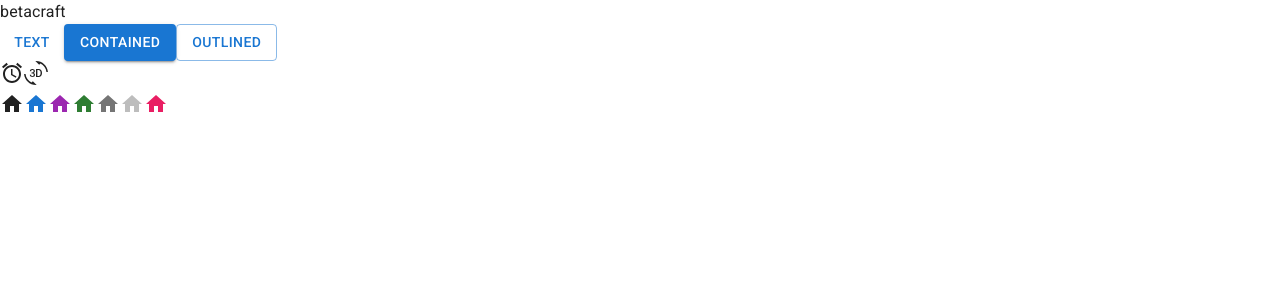
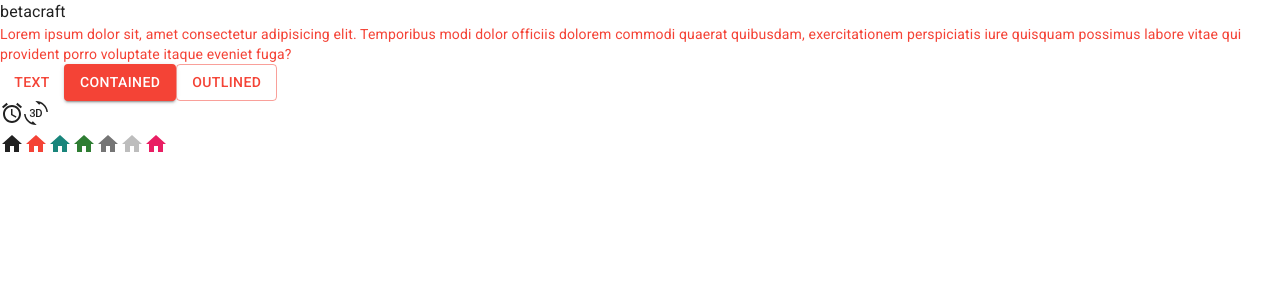
Before and after one commit to betacraftm/frontend-trello-clone, a React (Vite) app: page / in a window 1280 px wide. Shown: the top 300 px of the page. Built offline with nearby package versions, Linux system fonts and the light colour scheme.

Commit message:
Add themes

```diff
--- a/src/App.jsx
+++ b/src/App.jsx
@@ -3,11 +3,15 @@ import AccessAlarmIcon from '@mui/icons-material/AccessAlarm'
 import ThreeDRotation from '@mui/icons-material/ThreeDRotation'
 import HomeIcon from '@mui/icons-material/Home'
 import { pink } from '@mui/material/colors'
+import Typography from '@mui/material/Typography'
 
 function App() {
   return (
     <>
       <div>betacraft</div>
+
+      <Typography variant="body2" color="text.secondary">Lorem ipsum dolor sit, amet consectetur adipisicing elit. Temporibus modi dolor officiis dolorem commodi quaerat quibusdam, exercitationem perspiciatis iure quisquam possimus labore vitae qui provident porro voluptate itaque eveniet fuga?</Typography>
+
       <Button variant="text">Text</Button>
       <Button variant="contained">Contained</Button>
       <Button variant="outlined">Outlined</Button>
--- a/src/main.jsx
+++ b/src/main.jsx
@@ -1,11 +1,15 @@
 import React from 'react'
 import ReactDOM from 'react-dom/client'
 import App from './App.jsx'
+import { ThemeProvider } from '@mui/material/styles'
 import CssBaseline from '@mui/material/CssBaseline'
+import theme from './theme.js'
 
 ReactDOM.createRoot(document.getElementById('root')).render(
   <React.StrictMode>
-    <CssBaseline />
-    <App />
+    <ThemeProvider theme={theme}>
+      <CssBaseline />
+      <App />
+    </ThemeProvider>
   </React.StrictMode>
 )
--- /dev/null
+++ b/src/theme.js
@@ -0,0 +1,23 @@
+import { createTheme } from '@mui/material/styles'
+import { red } from '@mui/material/colors'
+
+// Create a theme instance.
+const theme = createTheme({
+  palette: {
+    mode: 'light',
+    primary: {
+      main: red[500]
+    },
+    secondary: {
+      main: '#19857b'
+    },
+    error: {
+      main: red.A400
+    },
+    text: {
+      secondary: red[500]
+    }
+  }
+})
+
+export default theme
```
